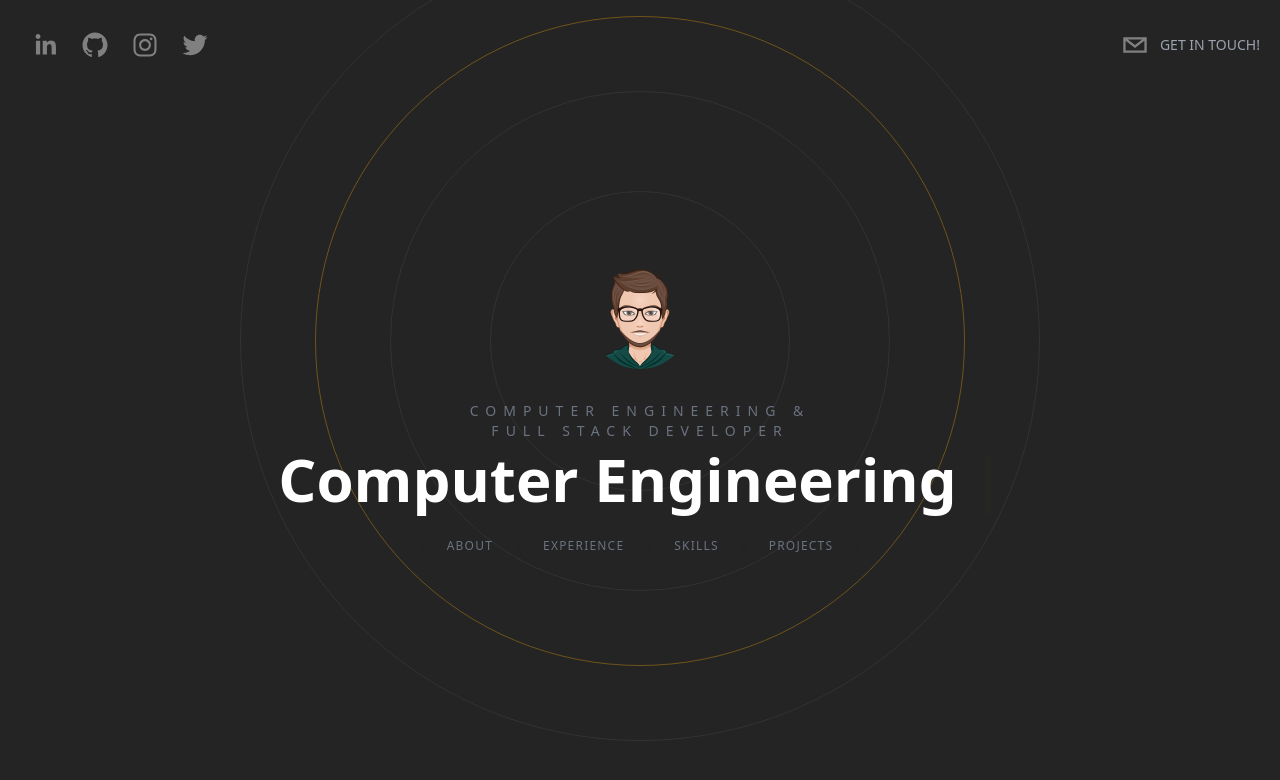
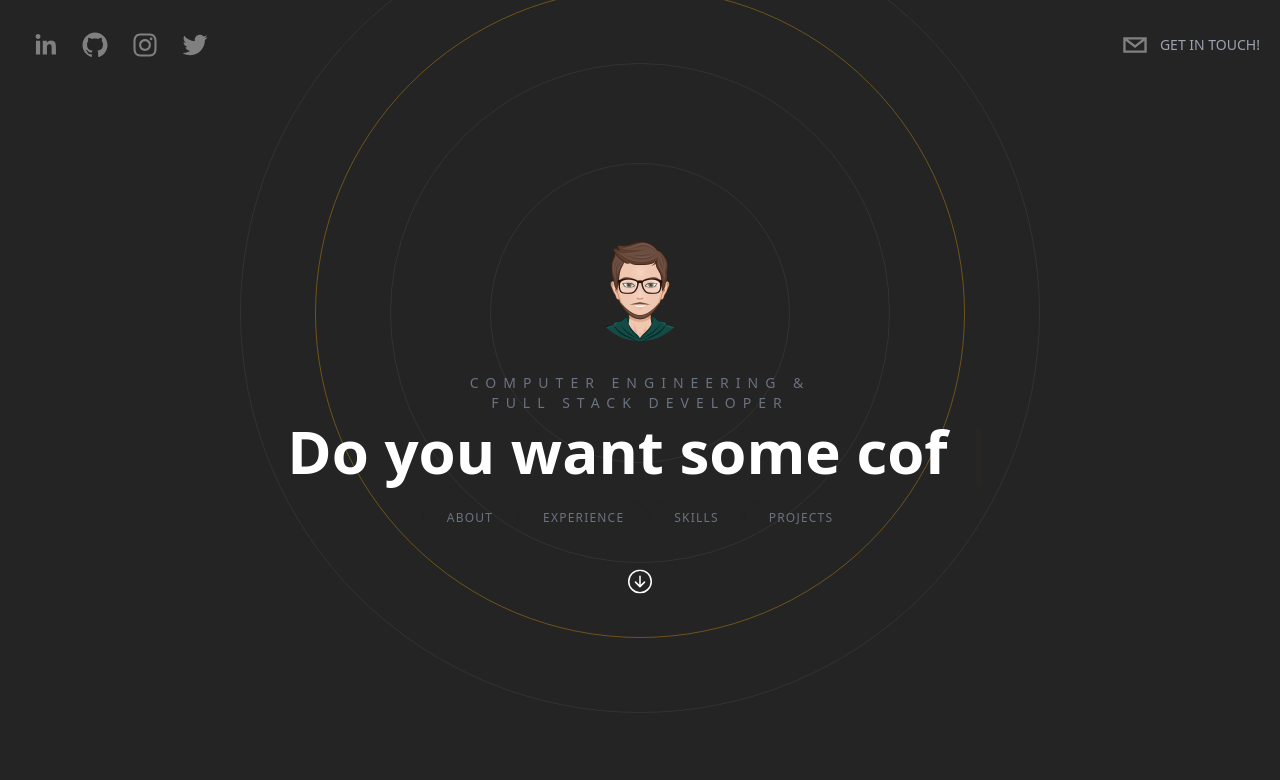
Before and after one commit to ManuelDevWeb/portfolio_ManuelDevWeb, a Next.js app: page / in a window 1280 px wide. Shown: the top 780 px of the page. Built offline with nearby package versions, Linux system fonts and the light colour scheme.

Commit message:
fix: fix bug scroll

```diff
--- a/components/ExperienceCard.tsx
+++ b/components/ExperienceCard.tsx
@@ -1,5 +1,4 @@
 import { motion } from "framer-motion";
-
 type Props = {};
 
 const ExperienceCard = ({}: Props) => {
@@ -21,7 +20,7 @@ const ExperienceCard = ({}: Props) => {
           once: true,
         }}
         src="/static/img/Cbw.png"
-        className="w-32 h-32 rounded-full object-cover"
+        className="w-32 h-32 rounded-full object-cover xl:w-[200px] xl:h-[200px]"
       ></motion.img>
     </article>
   );
--- a/components/Hero.tsx
+++ b/components/Hero.tsx
@@ -1,6 +1,8 @@
 import Image from "next/image";
 import Link from "next/link";
 import { Cursor, useTypewriter } from "react-simple-typewriter";
+import { motion } from "framer-motion";
+import { BsArrowDownCircle } from "react-icons/bs";
 
 // Components
 import BackgroundCircles from "@/components/BackgroundCircles";
@@ -9,7 +11,7 @@ type Props = {};
 
 const Hero = ({}: Props) => {
   const [text, count] = useTypewriter({
-    words: ["Hi, I'm Manuel", "Computer Engineering", "Full Stack Developer"],
+    words: ["Hi, I'm Manuel", "Do you want some coffee?", "<CodeWithLove />"],
     loop: true,
     delaySpeed: 2000,
   });
@@ -48,6 +50,26 @@ const Hero = ({}: Props) => {
           </Link>
         </div>
       </div>
+      <motion.button
+        animate={{
+          y: [0, 10],
+          opacity: 1,
+          scale: 1,
+        }}
+        transition={{
+          duration: 1.5,
+          repeat: Infinity,
+          repeatType: "reverse",
+        }}
+        className="flex gap-1 items-center justify-center space-y-2 "
+      >
+        <Link href="#about">
+          <BsArrowDownCircle
+            // Friendlier hover effect
+            className="hover:text-[#F7AB0A] h-6 w-6"
+          />
+        </Link>
+      </motion.button>
     </div>
   );
 };
--- a/package.json
+++ b/package.json
@@ -19,11 +19,14 @@
     "next": "13.1.6",
     "react": "18.2.0",
     "react-dom": "18.2.0",
+    "react-icons": "^4.7.1",
+    "react-scroll": "^1.8.9",
     "react-simple-typewriter": "^5.0.1",
     "react-social-icons": "^5.15.0",
     "typescript": "4.9.5"
   },
   "devDependencies": {
+    "@types/react-scroll": "^1.8.6",
     "autoprefixer": "^10.4.13",
     "postcss": "^8.4.21",
     "tailwindcss": "^3.2.6"
--- a/pages/index.tsx
+++ b/pages/index.tsx
@@ -8,7 +8,7 @@ import WorkExperience from "@/components/WorkExperience";
 
 export default function Home() {
   return (
-    <div className="bg-[rgb(36,36,36)] text-white h-screen snap-y snap-mandatory overflow-scroll z-0">
+    <div className="bg-[rgb(36,36,36)] text-white h-screen snap-y snap-mandatory overflow-scroll z-0 scroll-smooth">
       <Head>
         <title>Manuel`s Portfolio</title>
       </Head>
```
Also changed, not shown: 1 other file (tests, documents, lock files or other folders).
